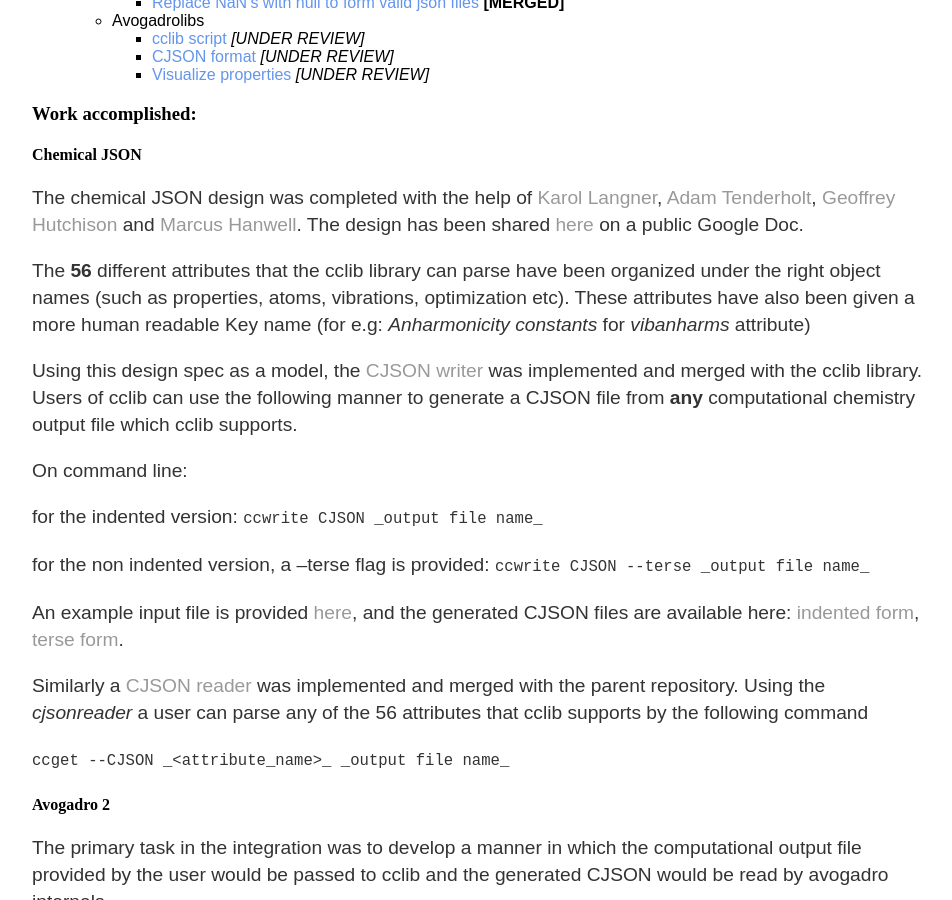
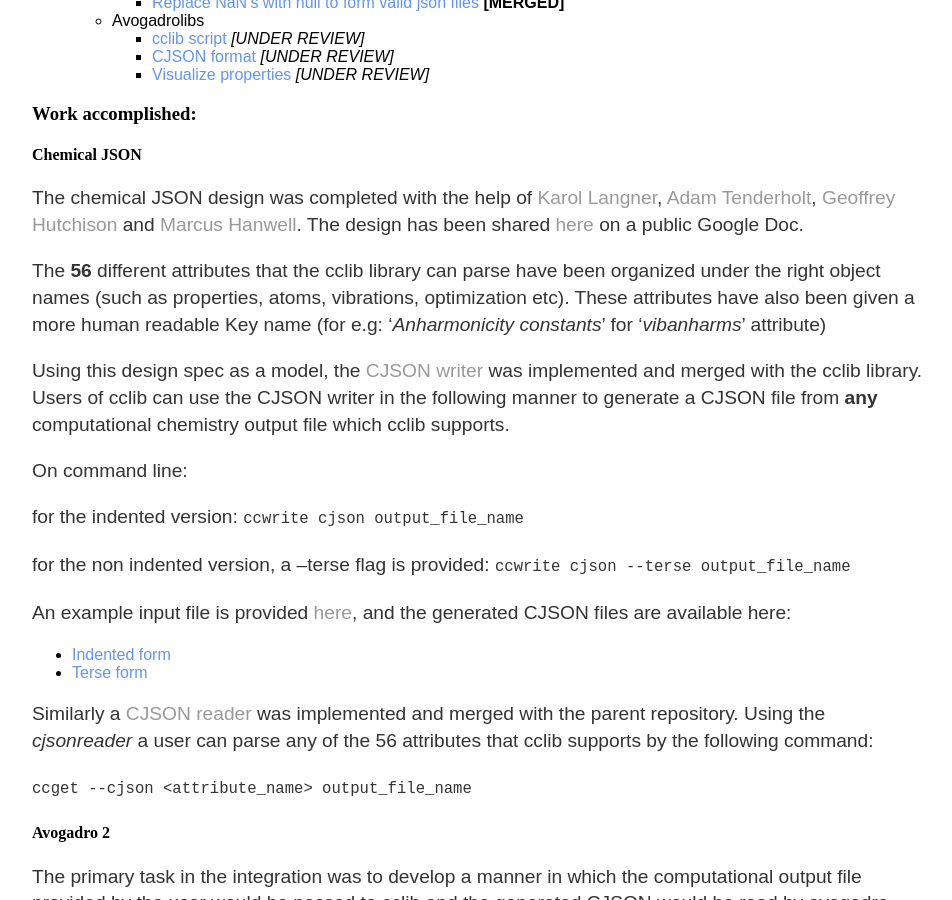
Before and after one commit to Schamnad/schamnad.github.io, a Jekyll site: the page built from _posts/2016/2016-08-21-gsoc-2016-summary.markdown, in a window 1280 px wide and 900 px high, scrolled down 1237 px. Shown: the whole window, without its empty margins (160-1112 px from the left). Built offline with Jekyll 4.4.1, drawn with Linux system fonts in a browser that asks for light colours.

Commit message:
Correct typos

```diff
--- a/_posts/2016/2016-08-21-gsoc-2016-summary.markdown
+++ b/_posts/2016/2016-08-21-gsoc-2016-summary.markdown
@@ -48,22 +48,25 @@
 #### Chemical JSON
 The chemical JSON design was completed with the help of [Karol Langner](https://github.com/langner), [Adam Tenderholt](https://github.com/ATenderholt), [Geoffrey Hutchison](https://github.com/ghutchis) and [Marcus Hanwell](https://github.com/cryos). The design has been shared [here](https://docs.google.com/document/d/1_RYFXzhxHK525id0A930Pa1y38Ui2X5GgtAo68iE5Oc/edit?usp=sharing) on a public Google Doc.
 
-The **56** different attributes that the cclib library can parse have been organized under the right object names (such as properties, atoms, vibrations, optimization etc). These attributes have also been given a more human readable Key name (for e.g: _Anharmonicity constants_ for _vibanharms_ attribute)
+The **56** different attributes that the cclib library can parse have been organized under the right object names (such as properties, atoms, vibrations, optimization etc). These attributes have also been given a more human readable Key name (for e.g: '_Anharmonicity constants_' for '_vibanharms_' attribute)
 
-Using this design spec as a model, the [CJSON writer](https://github.com/cclib/cclib/blob/master/src/cclib/io/cjsonwriter.py) was implemented and merged with the cclib library. Users of cclib can use the following manner to generate a CJSON file from **any** computational chemistry output file which cclib supports.
+Using this design spec as a model, the [CJSON writer](https://github.com/cclib/cclib/blob/master/src/cclib/io/cjsonwriter.py) was implemented and merged with the cclib library. Users of cclib can use the CJSON writer in the following manner to generate a CJSON file from **any** computational chemistry output file which cclib supports.
 
 On command line:
 
-for the indented version: `ccwrite CJSON _output file name_`
+for the indented version: `ccwrite cjson output_file_name`
 
 for the non indented version, a --terse flag is provided:
-`ccwrite CJSON --terse _output file name_`
+`ccwrite cjson --terse output_file_name`
 
-An example input file is provided [here](https://drive.google.com/file/d/0B07sfcCrfAN5SUpleEY4aGdkUkE/view?usp=sharing), and the generated CJSON files are available here: [indented form](https://drive.google.com/open?id=0B07sfcCrfAN5RTRLNXRGTF9mazg), [terse form](https://drive.google.com/open?id=0B07sfcCrfAN5eDJEWWhLMjBMMVE).
+An example input file is provided [here](https://drive.google.com/file/d/0B07sfcCrfAN5SUpleEY4aGdkUkE/view?usp=sharing), and the generated CJSON files are available here:
 
-Similarly a [CJSON reader](https://github.com/cclib/cclib/blob/master/src/cclib/io/cjsonreader.py) was implemented and merged with the parent repository. Using the _cjsonreader_ a user can parse any of the 56 attributes that cclib supports by the following command
+- [Indented form](https://drive.google.com/open?id=0B07sfcCrfAN5RTRLNXRGTF9mazg)
+- [Terse form](https://drive.google.com/open?id=0B07sfcCrfAN5eDJEWWhLMjBMMVE)
 
-`ccget --CJSON _<attribute_name>_ _output file name_`
+Similarly a [CJSON reader](https://github.com/cclib/cclib/blob/master/src/cclib/io/cjsonreader.py) was implemented and merged with the parent repository. Using the _cjsonreader_ a user can parse any of the 56 attributes that cclib supports by the following command:
+
+`ccget --cjson <attribute_name> output_file_name`
 
 #### Avogadro 2
 
```
